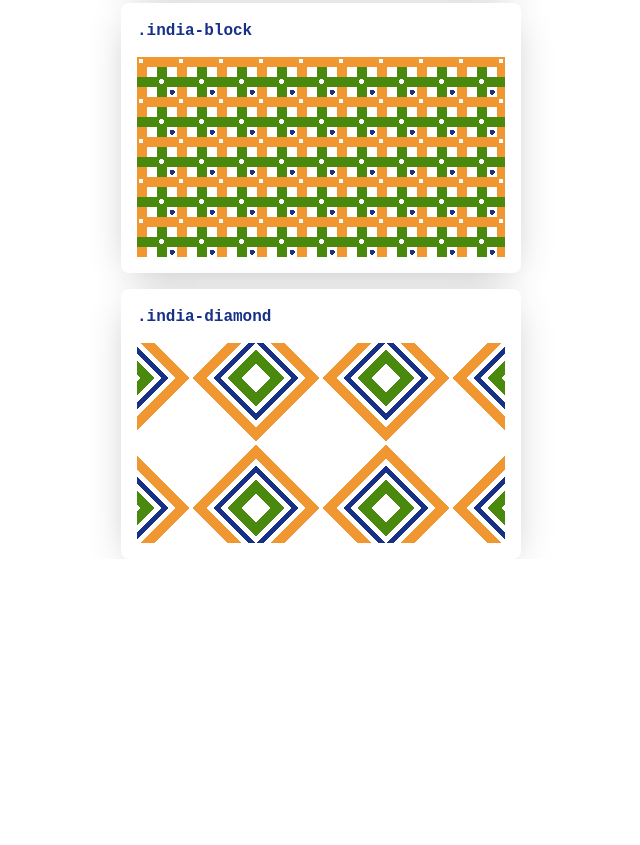
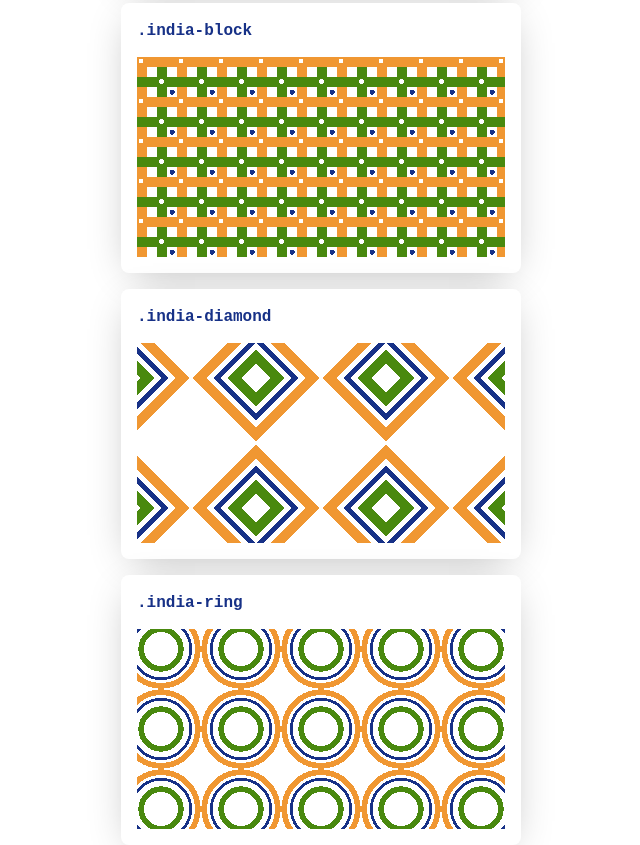
Before and after one commit to nishantpainter/made-in-india-css, a website: page index.html in a window 1280 px wide. Shown: the part 1687-2532 px from the top of the page, without its empty margins (319-959 px from the left). Before the commit the page ends 2246 px from the top, so only its background shows below. Drawn offline with nearby package versions, Linux system fonts and the light colour scheme.

Commit message:
Add ring pattern

```diff
--- a/css/made-in-india.css
+++ b/css/made-in-india.css
@@ -110,3 +110,18 @@
   background-size: 130px 130px;
   background-position: 50% 50%;
 }
+
+.india-ring {
+  background: radial-gradient(
+    circle at center,
+    var(--white) 30%,
+    var(--green) 30% 40%,
+    var(--white) 40% 50%,
+    var(--blue) 50% 55%,
+    var(--white) 55% 60%,
+    var(--orange) 60% 70%,
+    transparent 70%
+  );
+  background-position: 50% 50%;
+  background-size: 80px 80px;
+}
--- a/index.html
+++ b/index.html
@@ -43,6 +43,10 @@
           <code>.india-diamond</code>
           <div class="pattern-container india-diamond"></div>
         </div>
+        <div class="card rounded">
+          <code>.india-ring</code>
+          <div class="pattern-container india-ring"></div>
+        </div>
       </div>
     </section>
   </body>
```
